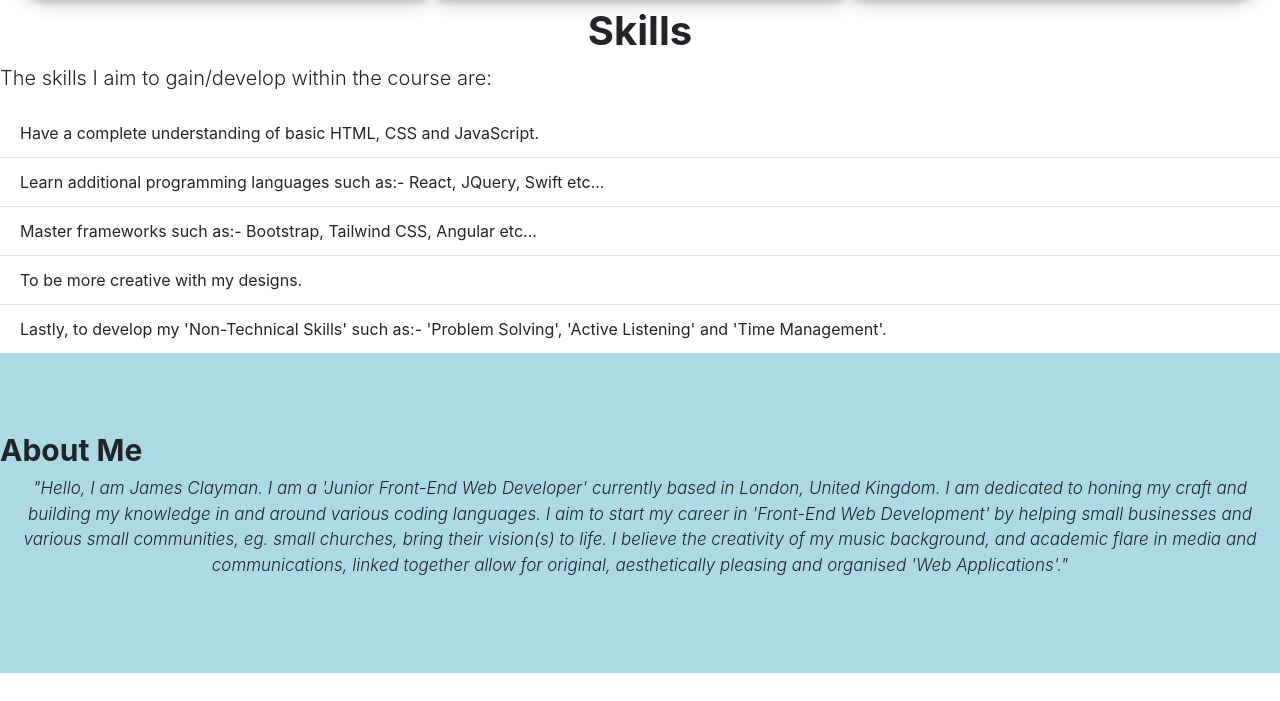
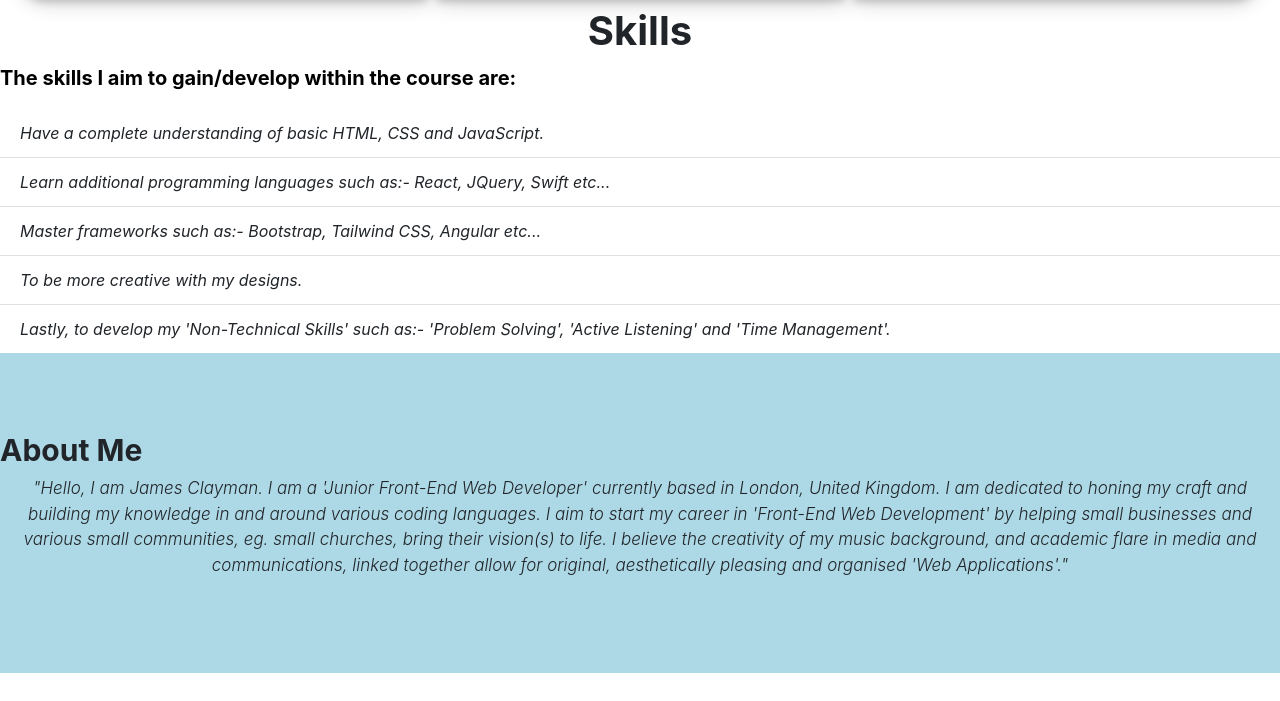
Before and after one commit to JayClay922/Bootstrap-Portfolio, a plain HTML site: page index.html in a window 1280 px wide. Shown: the part 1687-2388 px from the top of the page. Drawn offline with nearby package versions, Linux system fonts and the light colour scheme.

Commit message:
changing the styling of the skill section

```diff
--- a/CSS/style.css
+++ b/CSS/style.css
@@ -48,12 +48,13 @@ body {
     border-top-right-radius: 25px;
 }
 
-.contactContainer {
-    display: flex;
-    flex-direction: row;
-    align-items: left;
-    justify-content: center;
-    justify-content: space-around;
+.skillContainer p {
+    color: black;
+    font-weight: bold;
+}
+
+.list-group-item {
+    font-style: italic;
 }
 
 .jumbotron-fluid {
@@ -75,6 +76,14 @@ body {
     font-size: 17px;
 }
 
+.contactContainer {
+    display: flex;
+    flex-direction: row;
+    align-items: left;
+    justify-content: center;
+    justify-content: space-around;
+}
+
 .contactContainer p a {
     align-items:center;
     color: black;
```
